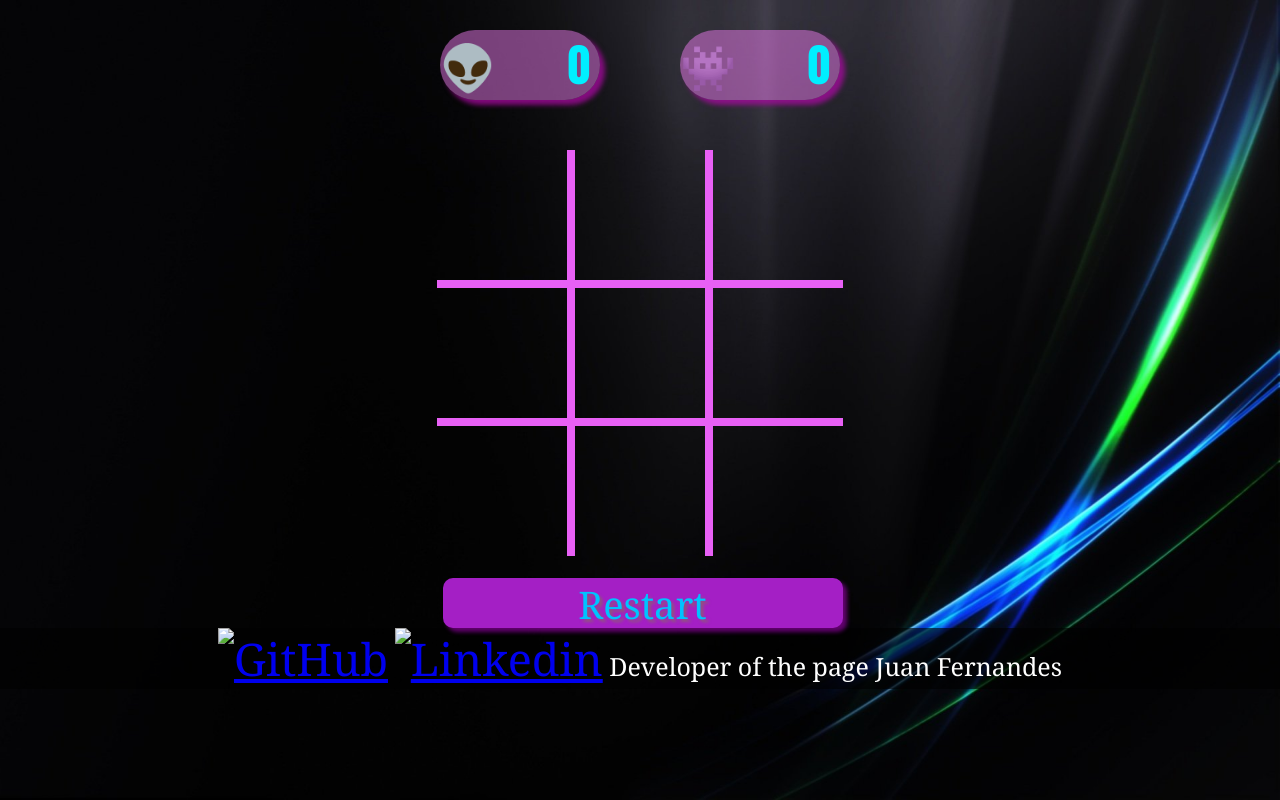
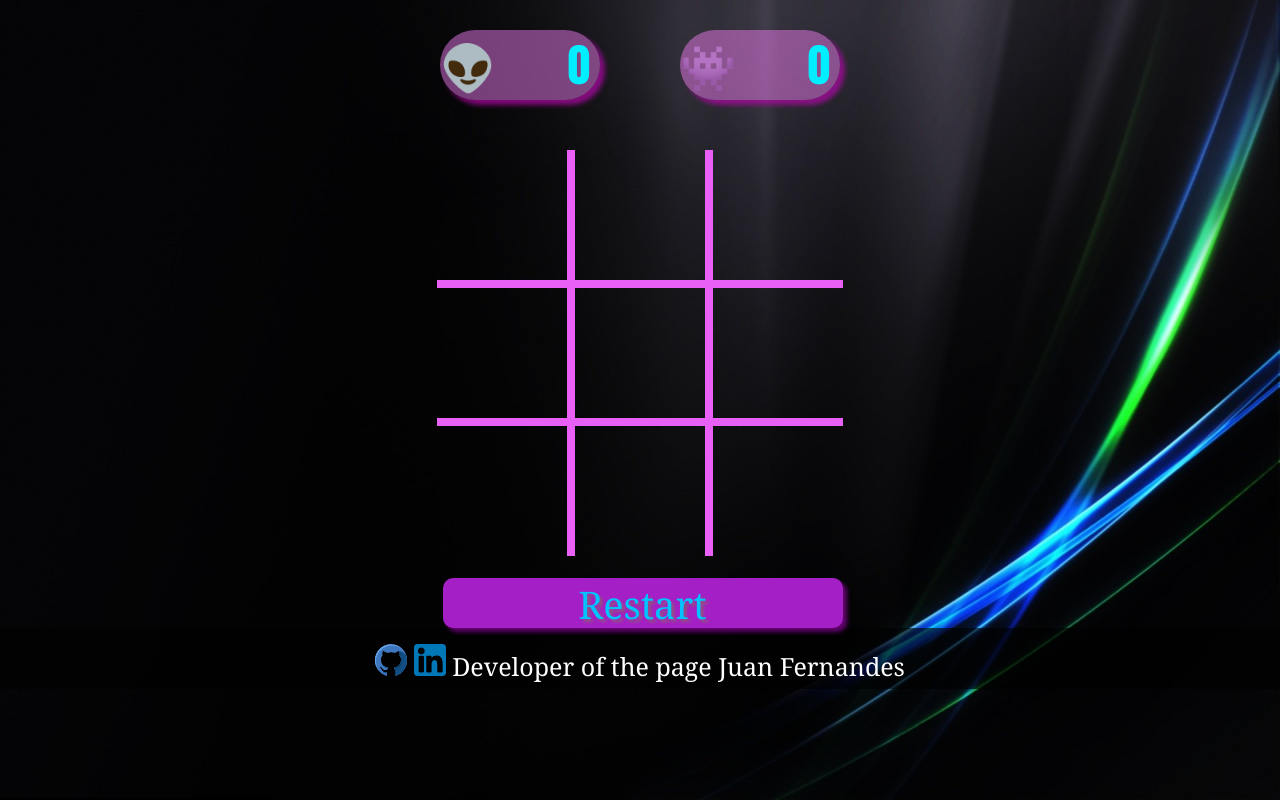
Before and after one commit to beadevbr/Jogo-da-velha, a plain HTML site: page index.html in a window 1280 px wide. Drawn offline with Linux system fonts and the light colour scheme; the site is published under a folder, as on GitHub Pages, so addresses that start at the root find nothing; files whose address does not match are found by name.

Commit message:
Update index.html

```diff
--- a/index.html
+++ b/index.html
@@ -46,10 +46,10 @@
     </div>
     <footer>
         <p>
-            <a href="https://github.com/Juanfernandess" target="_blank"><img src="/image/github.png" alt="GitHub"
+            <a href="https://github.com/Juanfernandess" target="_blank"><img src="./image/github.png" alt="GitHub"
                     id="github" /></a>
             <a class="linke" href="https://www.linkedin.com/in/juan-fernandes-7985a6202/" target="_blank"> <img
-                    src="/image/linkedin.png" alt="Linkedin"></a>
+                    src="./image/linkedin.png" alt="Linkedin"></a>
             Developer of the page Juan Fernandes
         </p>
     </footer>
```
